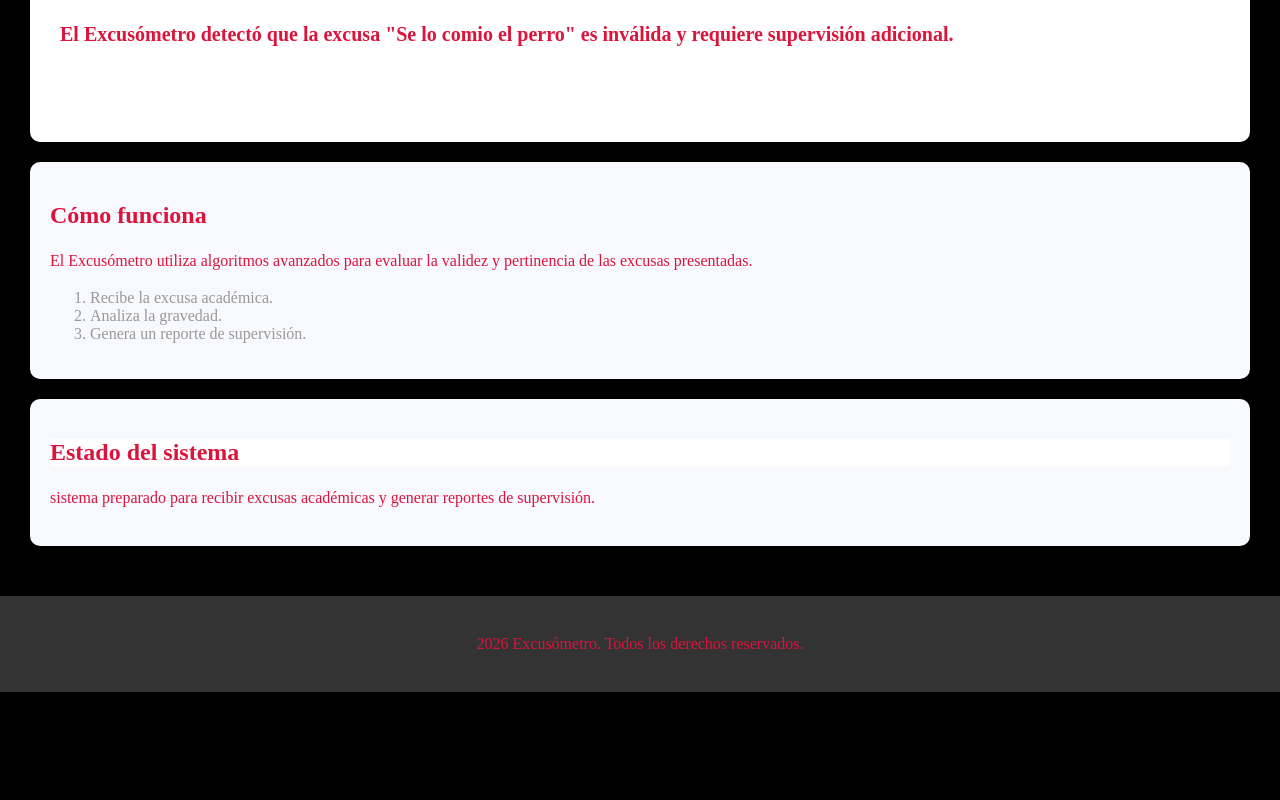
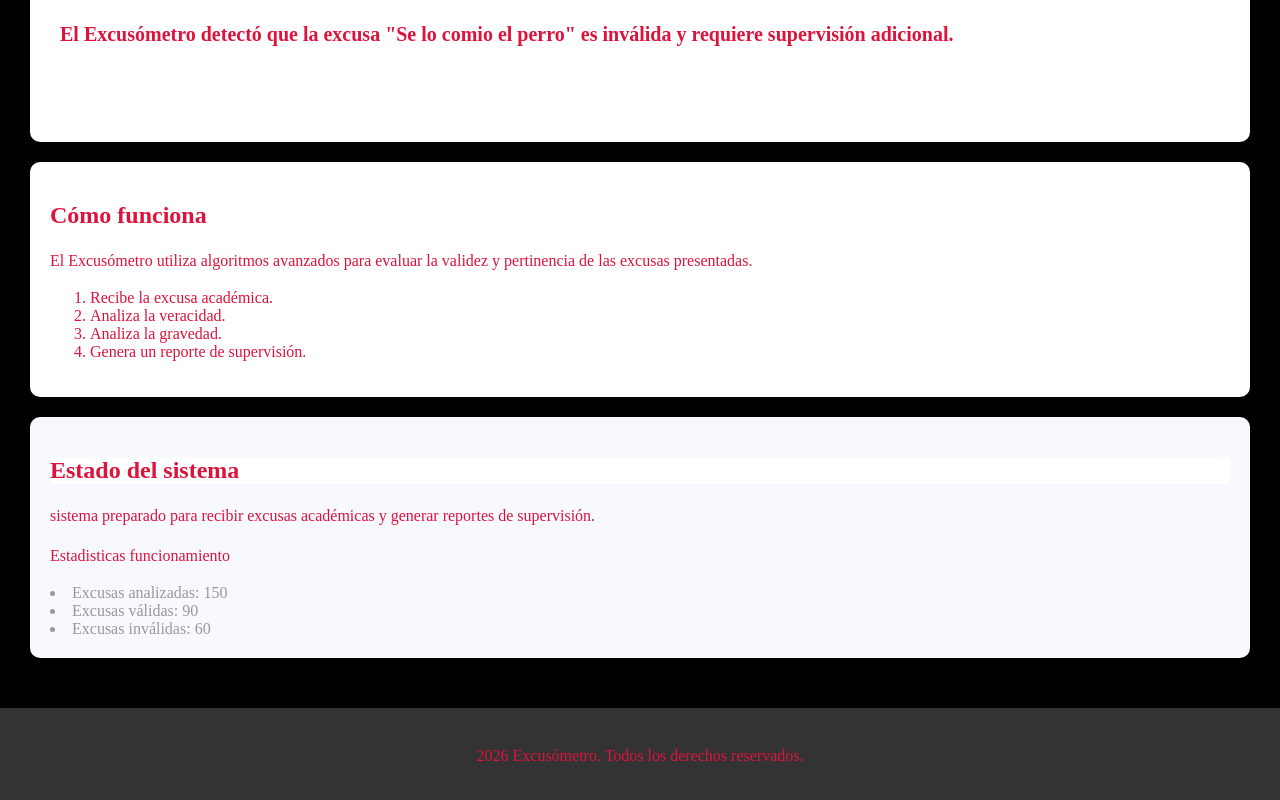
Before and after one commit to ruizpal/RuizJoan_Excusometro, a plain HTML site: page index.html in a window 1280 px wide. Shown: the part 765-1565 px from the top of the page. Before the commit the page ends 1457 px from the top, so only its background shows below. Drawn offline with Linux system fonts and the light colour scheme; a web font is replaced by a local one.

Commit message:
19/10 Entrega

```diff
--- a/index.html
+++ b/index.html
@@ -52,12 +52,14 @@
                 <li>Se me perdio</li>
             </ul-->
         </section>
+
         <section id="funcionamiento">
             <h2>Cómo funciona</h2>
             <p>El Excusómetro utiliza algoritmos avanzados para evaluar la validez y pertinencia de las excusas
                 presentadas.</p>
             <ol>
                 <li>Recibe la excusa académica.</li>
+                <li>Analiza la veracidad.</li>
                 <li>Analiza la gravedad.</li>
                 <li>Genera un reporte de supervisión.</li>
             </ol>
@@ -65,6 +67,10 @@
         <section id="estado">
             <h2>Estado del sistema</h2>
             <p>sistema preparado para recibir excusas académicas y generar reportes de supervisión.</p>
+            <p>Estadisticas funcionamiento</p>
+            <li>Excusas analizadas: 150</li>
+            <li>Excusas válidas: 90</li>
+            <li>Excusas inválidas: 60</li>
         </section>
     </main>
 
--- a/style.css
+++ b/style.css
@@ -101,3 +101,8 @@ footer{
     background-color: #333;
     color: white;
 }
+
+#funcionamiento{
+    color: crimson;
+    background-color: white;
+}
```
